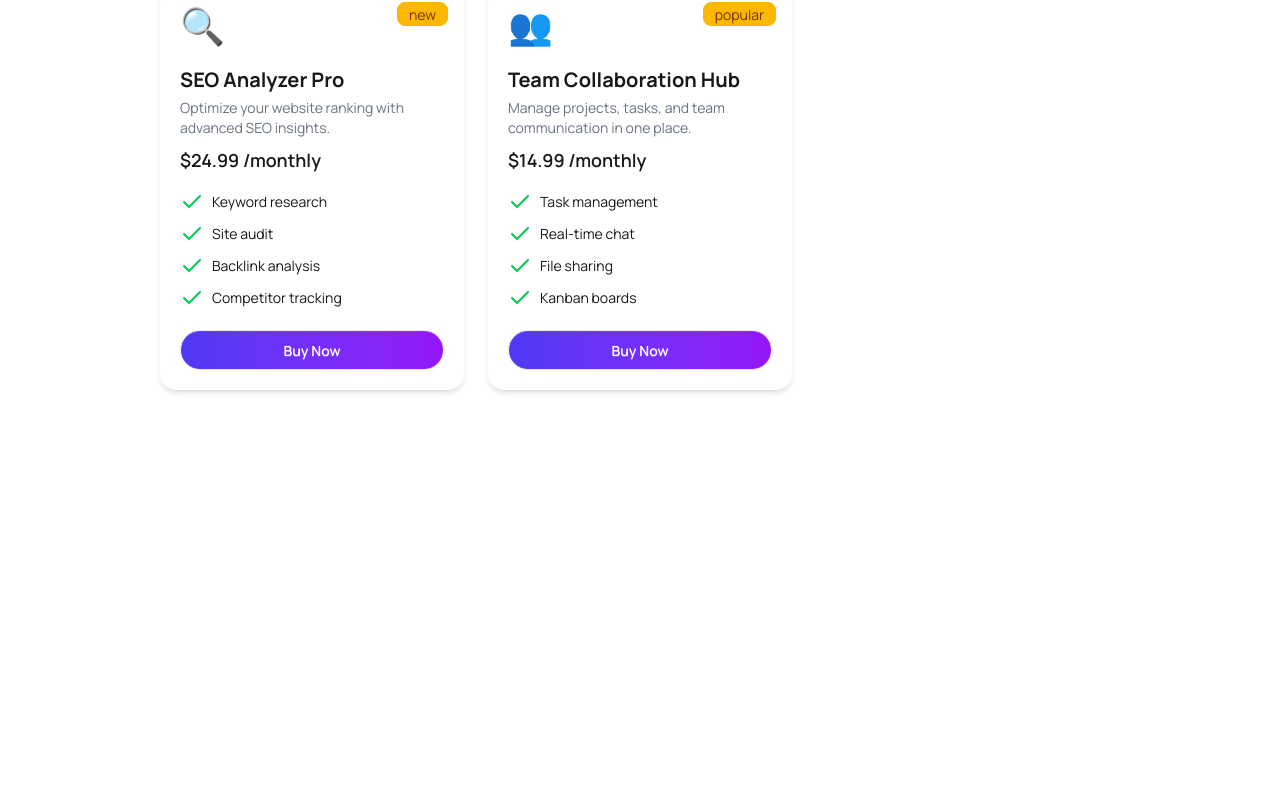
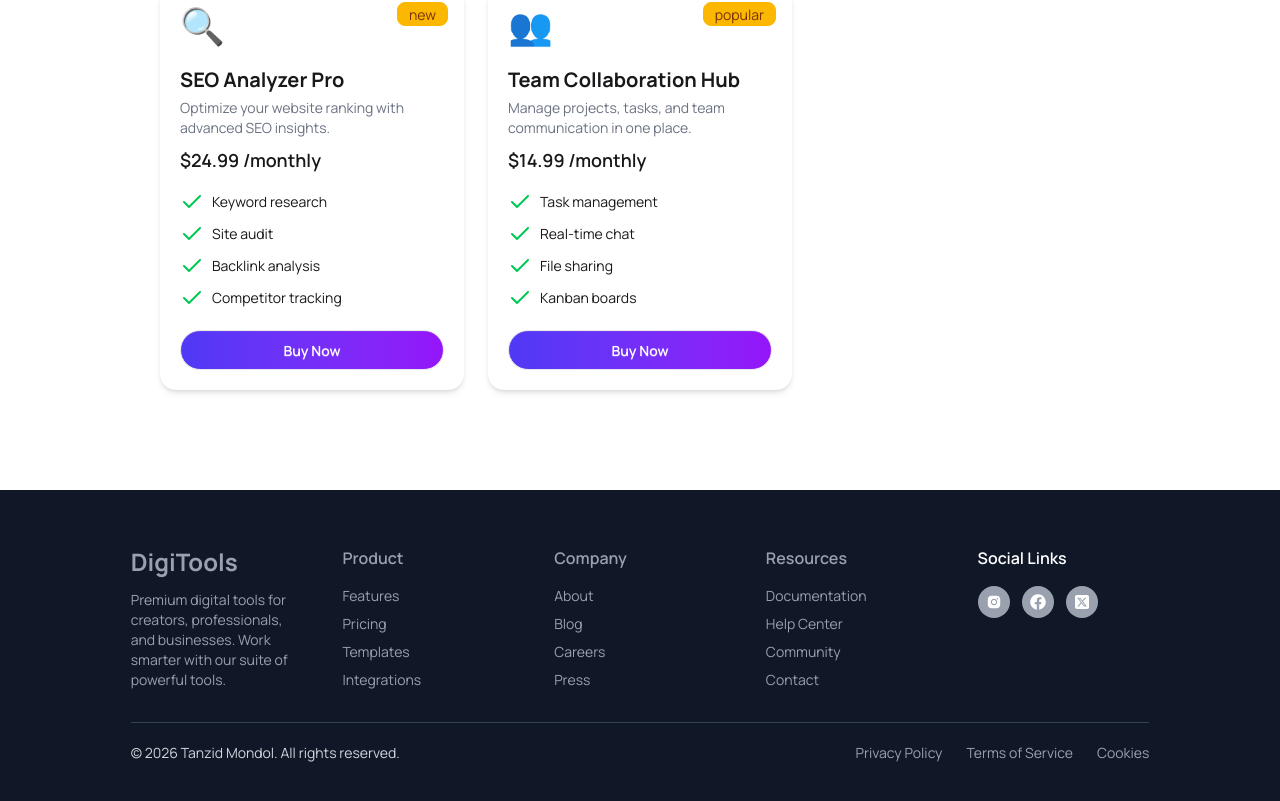
Before and after one commit to tanzid-48/digital-tools-platform, a React (Vite) app: page / in a window 1280 px wide. Shown: the part 2267-3068 px from the top of the page. Before the commit the page ends 2677 px from the top, so only its background shows below. Built offline with nearby package versions, Linux system fonts and the light colour scheme.

Commit message:
feat: Add Footer Section

```diff
--- a/package.json
+++ b/package.json
@@ -14,6 +14,7 @@
     "lucide-react": "^1.7.0",
     "react": "^19.2.4",
     "react-dom": "^19.2.4",
+    "react-icons": "^5.6.0",
     "react-toastify": "^11.0.5",
     "sonner": "^2.0.7",
     "tailwindcss": "^4.2.2"
--- a/src/App.jsx
+++ b/src/App.jsx
@@ -6,6 +6,7 @@ import Products from './components/products/Products'
 import StatsSection from './ui/StatsSection'
 import Tab from './ui/Tab'
 import Card from './ui/Card'
+import Footer from './components/footer/Footer'
 
 const getProduct = async() =>{
   const res = await fetch("/Products.json");
@@ -40,7 +41,9 @@ return (
 
   </main>
 
-  <footer></footer>
+  <footer>
+    <Footer></Footer>
+  </footer>
   </>
   )
 }
--- /dev/null
+++ b/src/components/footer/Footer.jsx
@@ -0,0 +1,76 @@
+import React from 'react';
+import { AiFillInstagram } from 'react-icons/ai';
+import { FaFacebook } from 'react-icons/fa';
+import { FaSquareXTwitter } from 'react-icons/fa6';
+
+const Footer = () => {
+    return (
+        <footer className=' bg-[#101727] text-white mt-20 w-ful'>
+
+            <div className="w-10/12 mx-auto px-6 py-14 ">
+
+                <div className="grid grid-cols-1 md:grid-cols-5 gap-10">
+                    {/* 1st col heading */}
+                    <div className="col-span-1 text-gray-400 ">
+                        <h2 className="text-2xl font-bold hover:text-white mb-3">DigiTools</h2>
+                        <p className="text-sm">
+                            Premium digital tools for creators, professionals, and businesses. Work smarter with our suite of powerful tools.
+                        </p>
+                    </div>
+                    {/* 2nd col product */}
+                    <div className='text-gray-400 '>
+                        <h3 className="font-semibold mb-4 hover:text-white">Product</h3>
+                        <ul className="space-y-2 text-sm">
+                            <li><a href="#" className="hover:text-white">Features</a></li>
+                            <li><a href="#" className="hover:text-white">Pricing</a></li>
+                            <li><a href="#" className="hover:text-white">Templates</a></li>
+                            <li><a href="#" className="hover:text-white">Integrations</a></li>
+                        </ul>
+                    </div>
+                    {/*  3rd clo Company */}
+                    <div className='text-gray-400 '>
+                        <h3 className="font-semibold mb-4 hover:text-white">Company</h3>
+                        <ul className="space-y-2 text-sm">
+                            <li><a href="#" className="hover:text-white">About</a></li>
+                            <li><a href="#" className="hover:text-white">Blog</a></li>
+                            <li><a href="#" className="hover:text-white">Careers</a></li>
+                            <li><a href="#" className="hover:text-white">Press</a></li>
+                        </ul>
+                    </div>
+                    {/*  4th col Resources */}
+                    <div className='text-gray-400 '>
+                        <h3 className="font-semibold mb-4 hover:text-white">Resources</h3>
+                        <ul className="space-y-2 text-sm">
+                            <li><a href="#" className="hover:text-white">Documentation</a></li>
+                            <li><a href="#" className="hover:text-white">Help Center</a></li>
+                            <li><a href="#" className="hover:text-white">Community</a></li>
+                            <li><a href="#" className="hover:text-white">Contact</a></li>
+                        </ul>
+                    </div>
+
+                    <div className=''>
+                        <h3 className="font-semibold mb-4">Social Links</h3>
+                        <div className="flex gap-3">
+                            <a href="#" className='bg-gray-400  p-2 rounded-full'><AiFillInstagram /></a>
+                            <a href="#" className='bg-gray-400  p-2 rounded-full'><FaFacebook /></a>
+                            <a href="#" className='bg-gray-400  p-2 rounded-full'><FaSquareXTwitter /></a>
+                        </div>
+                    </div>
+                </div>
+                <hr className='border-t border-gray-700 mt-8 mb-5' />
+
+                <div className=" flex justify-between items-center text-sm text-gray-400  ">
+                    <p className='text-gray-300'>© 2026 Tanzid Mondol. All rights reserved.</p>
+                    <div className="flex gap-6 mt-4 md:mt-0 text-sm">
+                        <a href="#" className="hover:text-white">Privacy Policy</a>
+                        <a href="#" className="hover:text-white">Terms of Service</a>
+                        <a href="#" className="hover:text-white">Cookies</a>
+                    </div>
+                </div>
+            </div>
+
+        </footer>
+    );
+};
+
+export default Footer;
```
Also changed, not shown: 1 other file (tests, documents, lock files or other folders).
